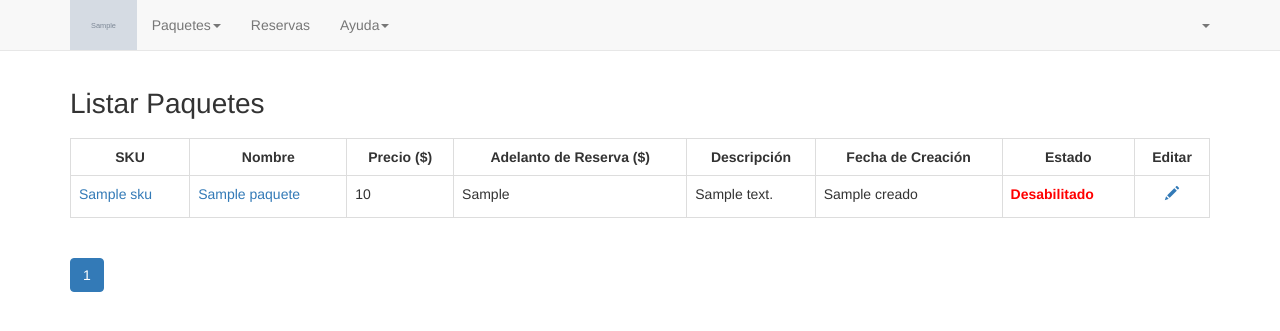
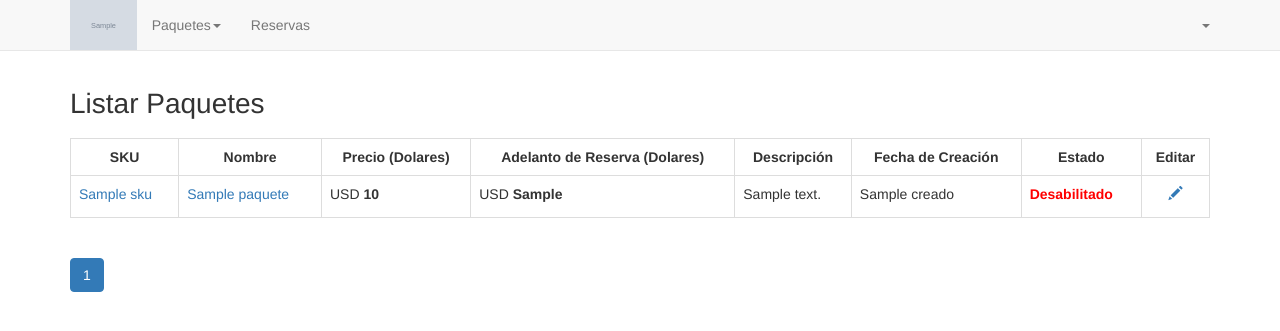
Before and after one commit to Eracleo/ppll, a Django app: template pyllik/templates/paquete/list.html in a window 1280 px wide. Shown: the top 331 px of the page. Run offline with Django 3.2, Linux system fonts and the light colour scheme; the template is opened without the code that fills it: most values are stand-ins (such as "Sample title", 1, 10 or a date in 2020); grey boxes marked "Sample" are stand-in pictures; parts of the project's set-up code (start-up, migrations or seed data) failed here and were passed over.

Commit message:
He agregado estilos, eliminado links en menu

```diff
--- a/pyllik/templates/layout/base_admin.html
+++ b/pyllik/templates/layout/base_admin.html
@@ -58,20 +58,13 @@
                     </ul>
                 </li>
             <li><a href="/empresa/reservas">Reservas</a></li>
-            <li class="dropdown">
-              <a href="#" class="dropdown-toggle" data-toggle="dropdown" role="button" aria-expanded="false">Ayuda<span class="caret"></span></a>
-              <ul class="dropdown-menu" role="menu">
-                <li><a href="#">Action</a></li>
-                <li><a href="#">Another action</a></li>
-              </ul>
-            </li>
           </ul>
           <ul class="nav navbar-nav navbar-right">
             <li class="dropdown">
               <a href="#" class="dropdown-toggle" data-toggle="dropdown" role="button" aria-expanded="false">{{ user.email }}<span class="caret"></span></a>
               <ul class="dropdown-menu" role="menu">
                 <li><a href="/user">Perfil</a></li>
-                <li><a href="#">Cambiar contraseña</a></li>
+                <li><a href="/user/cambiar">Cambiar contraseña</a></li>
                 <li class="divider"></li>
                 <li class="dropdown-header">La empresa</li>
                 <li><a href="/empresa/information">Información</a></li>
--- a/pyllik/templates/paquete/list.html
+++ b/pyllik/templates/paquete/list.html
@@ -12,8 +12,8 @@
       <tr>
         <th>SKU</th>
         <th>Nombre</th>
-        <th>Precio ($)</th>
-        <th>Adelanto de Reserva ($)</th>
+        <th>Precio (Dolares)</th>
+        <th>Adelanto de Reserva (Dolares)</th>
         <th>Descripción</th>
         <th>Fecha de Creación</th>
         <th>Estado</th>
@@ -23,8 +23,8 @@
 			<tr>
             <td><a href="paquete/detail/{{paquete.id}}">{{paquete.sku}}</a></td>
       			<td><a href="paquete/detail/{{paquete.id}}">{{paquete.nombre}}</a></td>
-            <td>{{paquete.precio}}</td>
-      			<td>{{paquete.pre_pago}}</td>
+            <td>USD <b>{{paquete.precio}}</b></td>
+      			<td>USD <b>{{paquete.pre_pago}}</b></td>
       			<td>{{paquete.descripcion}}</td>
       			<td>{{paquete.creado}}</td>
                 {% ifequal paquete.estado True %}
```
